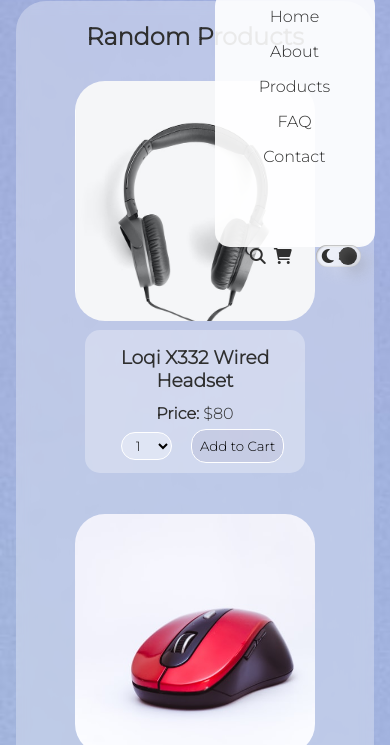
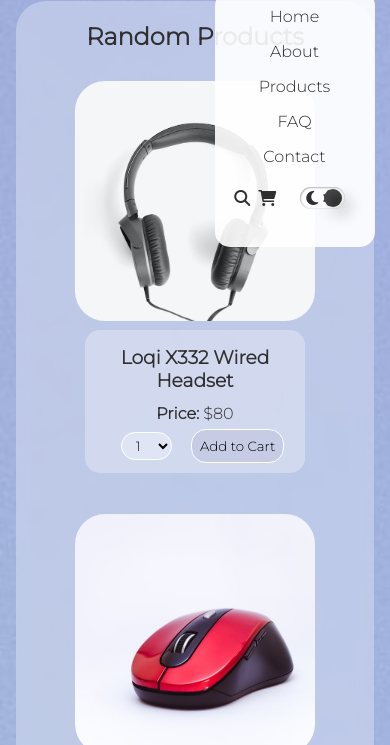
Before and after one commit to rachelyeoh/Shopping-Cart-HTML-CSS-Javascript, a plain HTML site: page index.html in a window 390 px wide. Both pictures are taken after a click on the icon 331 px from the left and 46 px from the top of the page. Shown: the part 93-838 px from the top of the page. Drawn offline with Linux system fonts and the light colour scheme.

Commit message:
fix nav-right in mobile menu and font-size for some icons when adjusting screen size

```diff
--- a/styles.css
+++ b/styles.css
@@ -66,6 +66,9 @@ button:hover {
 
 .dark i:not(.fa-facebook,.fa-twitter,.fa-instagram,.fa-circle-xmark) {
     color: var(--container-70-opacity);
+}
+
+.dark .fa-sun {
     font-size: 0.9rem;
 }
 
@@ -603,8 +606,8 @@ main {
     .nav-right {
         display: none;
         position: absolute;
-        left: 62%;
-        top: 40%;
+        left: 58%;
+        top: 17.5rem;
         z-index: 1;
     }
 
```
